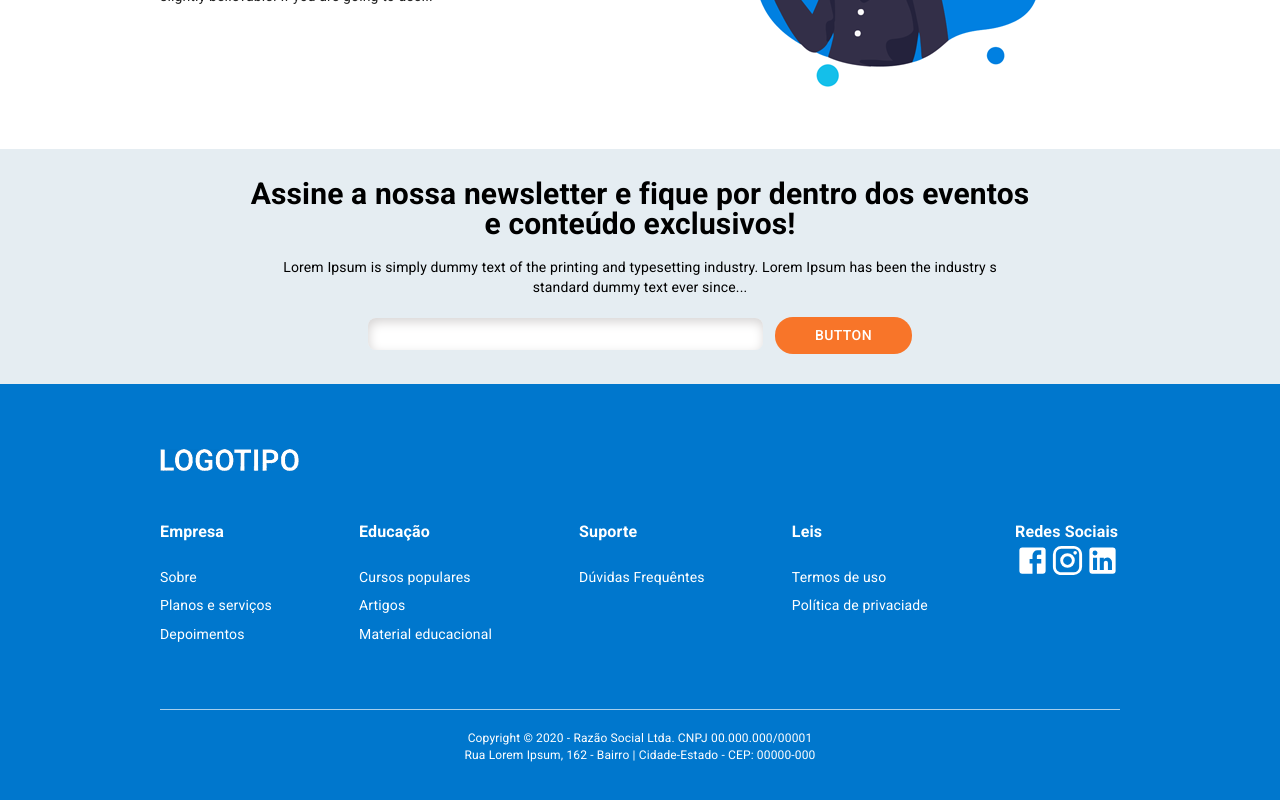
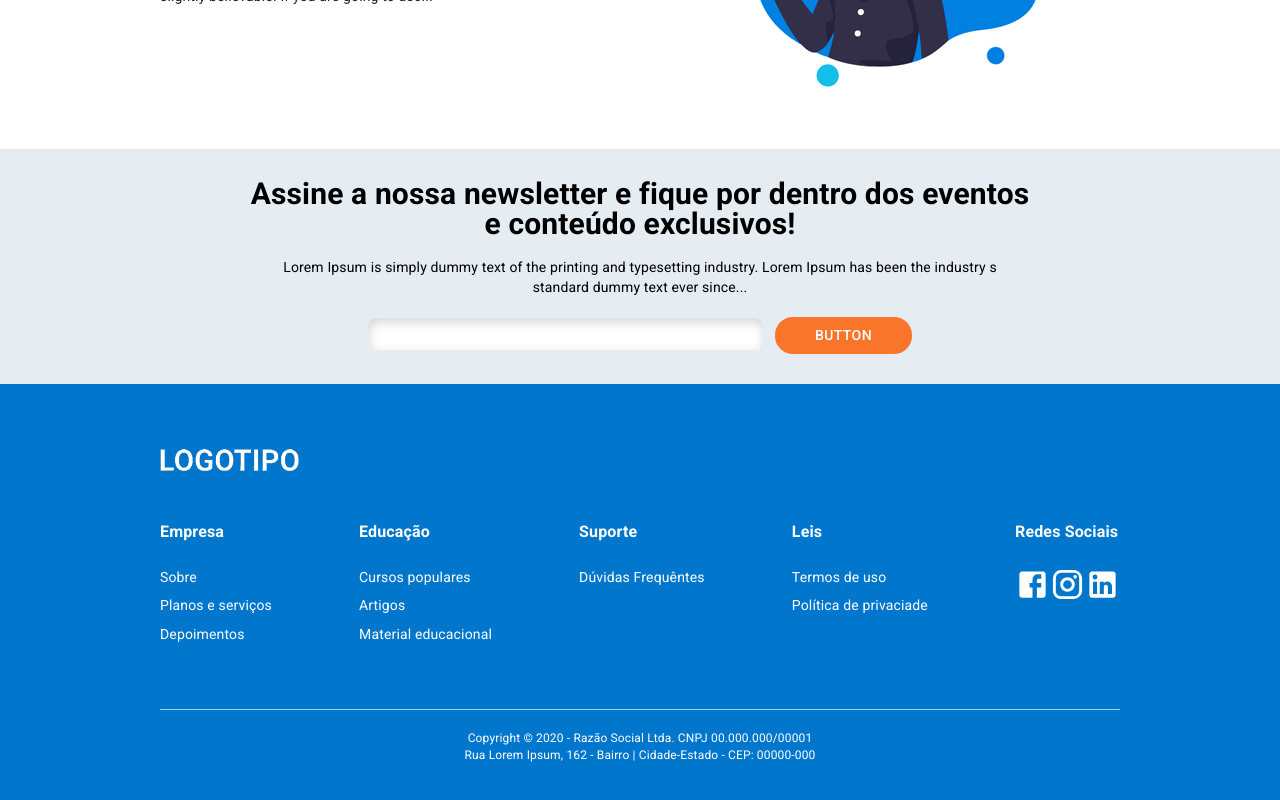
Before and after one commit to paulohsz/big-idea, a React (Create React App) app: page / in a window 1280 px wide. Shown: the part 1214-2014 px from the top of the page. Built offline with nearby package versions, Linux system fonts and the light colour scheme.

Commit message:
Ajust space social media in footer

```diff
--- a/src/component/home/Footer/index.js
+++ b/src/component/home/Footer/index.js
@@ -71,9 +71,13 @@ function Footer() {
           </GridLink.Item>
           <GridLink.Item item>
             <header>Redes Sociais</header>
-            <a href="https://www.facebook.com/" alt="Facebook" target="_blank" rel="noreferrer"><Facebook fontSize="large" /></a>
-            <a href="https://www.instagram.com/" alt="Instagram" target="_blank" rel="noreferrer"><Instagram fontSize="large" /></a>
-            <a href="https://www.linkedin.com/" alt="LinkedIn" target="_blank" rel="noreferrer"><LinkedIn fontSize="large" /></a>
+            <ul>
+              <li>
+                <a href="https://www.facebook.com/" alt="Facebook" target="_blank" rel="noreferrer"><Facebook fontSize="large" /></a>
+                <a href="https://www.instagram.com/" alt="Instagram" target="_blank" rel="noreferrer"><Instagram fontSize="large" /></a>
+                <a href="https://www.linkedin.com/" alt="LinkedIn" target="_blank" rel="noreferrer"><LinkedIn fontSize="large" /></a>
+              </li>
+            </ul>
           </GridLink.Item>
         </GridLink>
 
```
